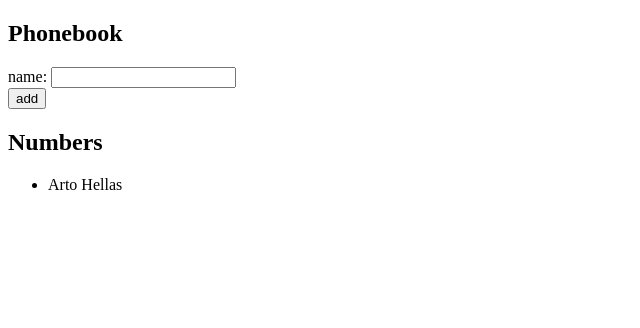
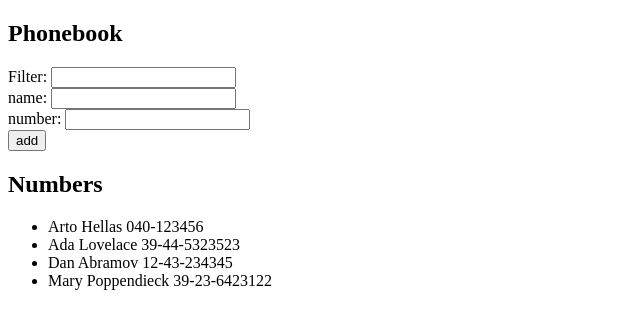
Before and after one commit to johnkimcareers/fullStackProject, a React (Create React App) app: page / in a window 1280 px wide. Shown: the top 328 px of the page, without its empty margins (0-640 px from the left). Built offline with nearby package versions, Linux system fonts and the light colour scheme.

Commit message:
finished filter function

```diff
--- a/src/App.js
+++ b/src/App.js
@@ -2,13 +2,30 @@ import { useState } from 'react'
 
 const App = () => {
     const [persons, setPersons] = useState([
-        { name: 'Arto Hellas' }
+        { name: 'Arto Hellas', number: '040-123456', id: 1 },
+        { name: 'Ada Lovelace', number: '39-44-5323523', id: 2 },
+        { name: 'Dan Abramov', number: '12-43-234345', id: 3 },
+        { name: 'Mary Poppendieck', number: '39-23-6423122', id: 4 }
     ])
     const [newName, setNewName] = useState('')
+    const [newPhoneNumber, setNewPhoneNumber] = useState('')
+    const [search, setSearch] = useState('')
+
+    const personsToShow = search
+        ? persons.filter(person =>  person.name.toLowerCase().includes(search))
+        : persons
+
 
     const handleNameChange = (event) => {
-        console.log(event.target.value)
         setNewName(event.target.value)
+    }
+
+    const handlePhoneNumberChange = (event) => {
+        setNewPhoneNumber(event.target.value)
+    }
+
+    const handleSearch = (event) => {
+        setSearch(event.target.value)
     }
 
     const addPerson = (event) => {
@@ -17,28 +34,31 @@ const App = () => {
             alert(`${newName} is already added to the phonebook`)
             return
         }
+        const name = newName
+        const number = newPhoneNumber
         const newPerson = {
-            name: newName
+            name: name,
+            number: number
         }
         setPersons(persons.concat(newPerson))
         setNewName('')
-        console.log(setPersons)
+        setNewPhoneNumber('')
     }
 
     return (
         <div>
             <h2>Phonebook</h2>
+            <div>Filter: <input type="text" value={search} onChange={handleSearch}/></div>
             <form onSubmit={addPerson}>
-                <div>
-                    name: <input value={newName} onChange={handleNameChange}/>
-                </div>
+                <div>name: <input value={newName} onChange={handleNameChange}/></div>
+                <div>number: <input value={newPhoneNumber} onChange={handlePhoneNumberChange}/></div>
                 <div>
                     <button type="submit">add</button>
                 </div>
             </form>
             <h2>Numbers</h2>
             <ul>
-                {persons.map(person => <li>{person.name}</li>)}
+                {personsToShow.map(person => <li>{person.name} {person.number}</li>)}
             </ul>
         </div>
     )
```
